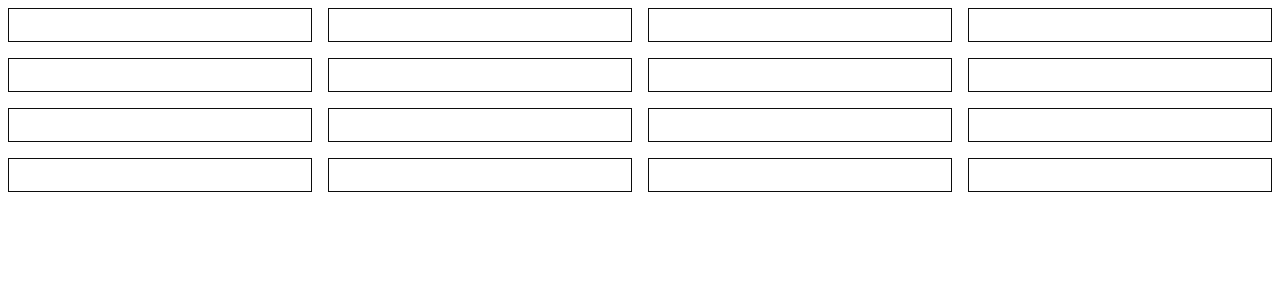
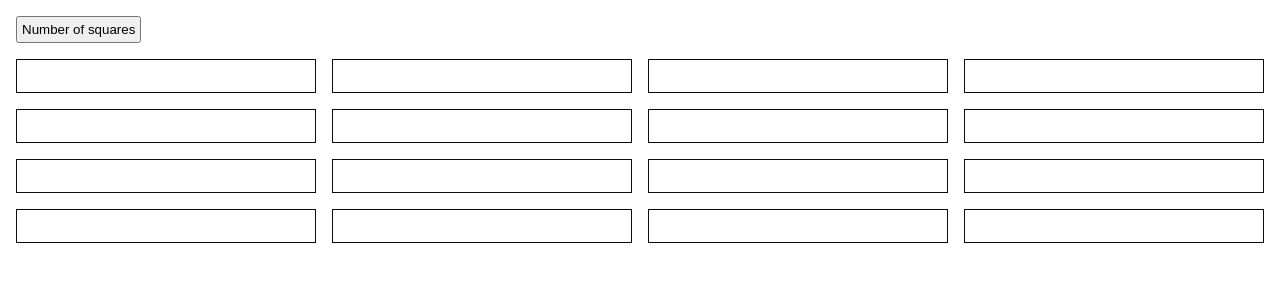
Before and after one commit to govana254/Etch-a-Sketch, a plain HTML site: page index.html in a window 1280 px wide. Drawn offline with Linux system fonts and the light colour scheme.

Commit message:
Added a button nuber of squares that calls the squareNumber function

```diff
--- a/index.css
+++ b/index.css
@@ -8,6 +8,7 @@
     grid-gap:1em;
     grid-template-rows: repeat(var(--grid-rows), 1fr);
     grid-template-columns: repeat(var(--grid-cols), 1fr);
+    margin: 8px;
 }
 
 .grid-item {
@@ -20,3 +21,8 @@
     background-color: blue;
     transition: ease 0.1s all;
 }
+
+.squares {
+    margin: 8px 8px;
+    padding: 4px;
+}
--- a/index.html
+++ b/index.html
@@ -7,9 +7,8 @@
     <title>Etch-a-Sketch</title>
 </head>
 <body>
-    <div id="container">
-
-    </div>
+    <button class="squares" onclick="squareNumber ()" >Number of squares</button>
+    <div id="container"></div>
     <script src="index.js"></script>
 </body>
 </html>
--- a/index.js
+++ b/index.js
@@ -10,3 +10,7 @@ function makeRows(rows, cols) {
 };
 
 makeRows(4, 4);
+
+function squareNumber () {
+    prompt ("Please enter the number of squares")
+}
```
